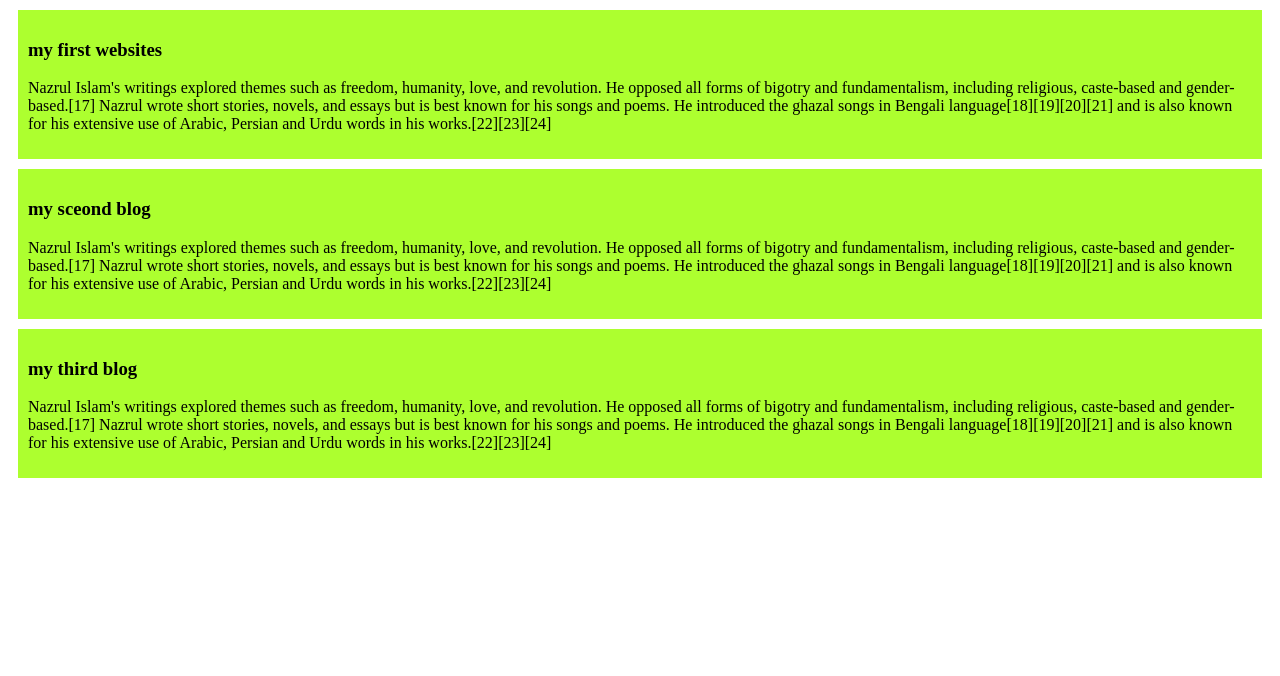
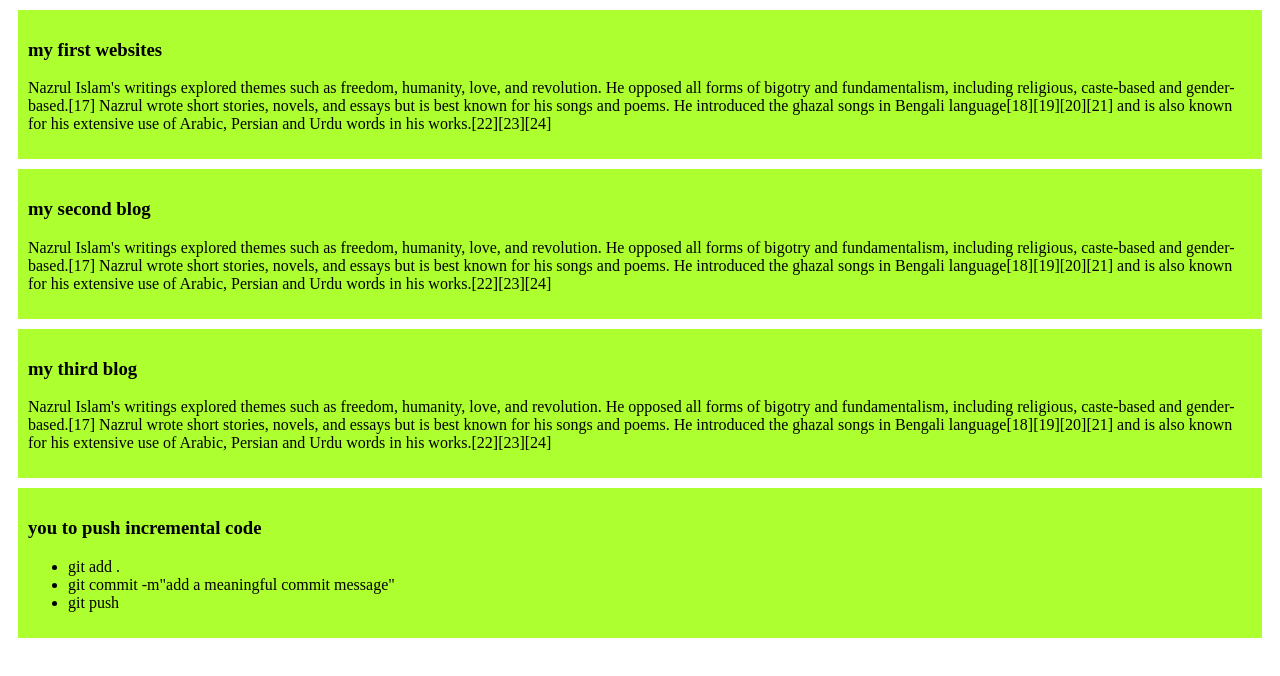
Before and after one commit to tasin620/my-first-website-repo, a plain HTML site: page index.html in a window 1280 px wide. Drawn offline with Linux system fonts and the light colour scheme.

Commit message:
added a list to push code

```diff
--- a/index.html
+++ b/index.html
@@ -12,12 +12,20 @@
         <p>Nazrul Islam's writings explored themes such as freedom, humanity, love, and revolution. He opposed all forms of bigotry and fundamentalism, including religious, caste-based and gender-based.[17] Nazrul wrote short stories, novels, and essays but is best known for his songs and poems. He introduced the ghazal songs in Bengali language[18][19][20][21] and is also known for his extensive use of Arabic, Persian and Urdu words in his works.[22][23][24]</p>
     </div>
     <div>
-        <h3>my sceond blog</h3>
+        <h3>my second blog</h3>
         <p>Nazrul Islam's writings explored themes such as freedom, humanity, love, and revolution. He opposed all forms of bigotry and fundamentalism, including religious, caste-based and gender-based.[17] Nazrul wrote short stories, novels, and essays but is best known for his songs and poems. He introduced the ghazal songs in Bengali language[18][19][20][21] and is also known for his extensive use of Arabic, Persian and Urdu words in his works.[22][23][24]</p>
     </div>
     <div>
         <h3>my third blog</h3>
         <p>Nazrul Islam's writings explored themes such as freedom, humanity, love, and revolution. He opposed all forms of bigotry and fundamentalism, including religious, caste-based and gender-based.[17] Nazrul wrote short stories, novels, and essays but is best known for his songs and poems. He introduced the ghazal songs in Bengali language[18][19][20][21] and is also known for his extensive use of Arabic, Persian and Urdu words in his works.[22][23][24]</p>
     </div>
+    <div>
+        <h3>you to push incremental code</h3>
+        <ul>
+            <li>git add .</li>
+            <li>git commit -m"add a meaningful commit message"</li>
+            <li>git push</li>
+        </ul>
+    </div>
 </body>
 </html>
```
